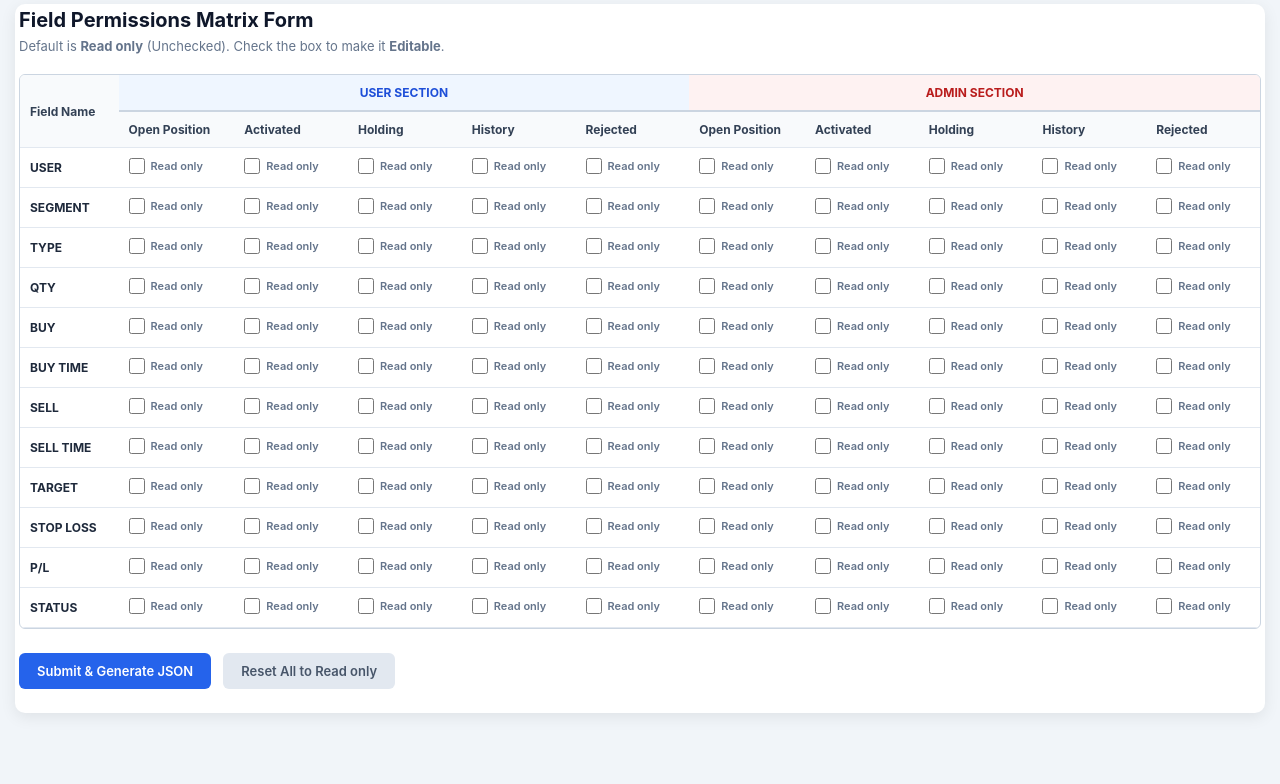
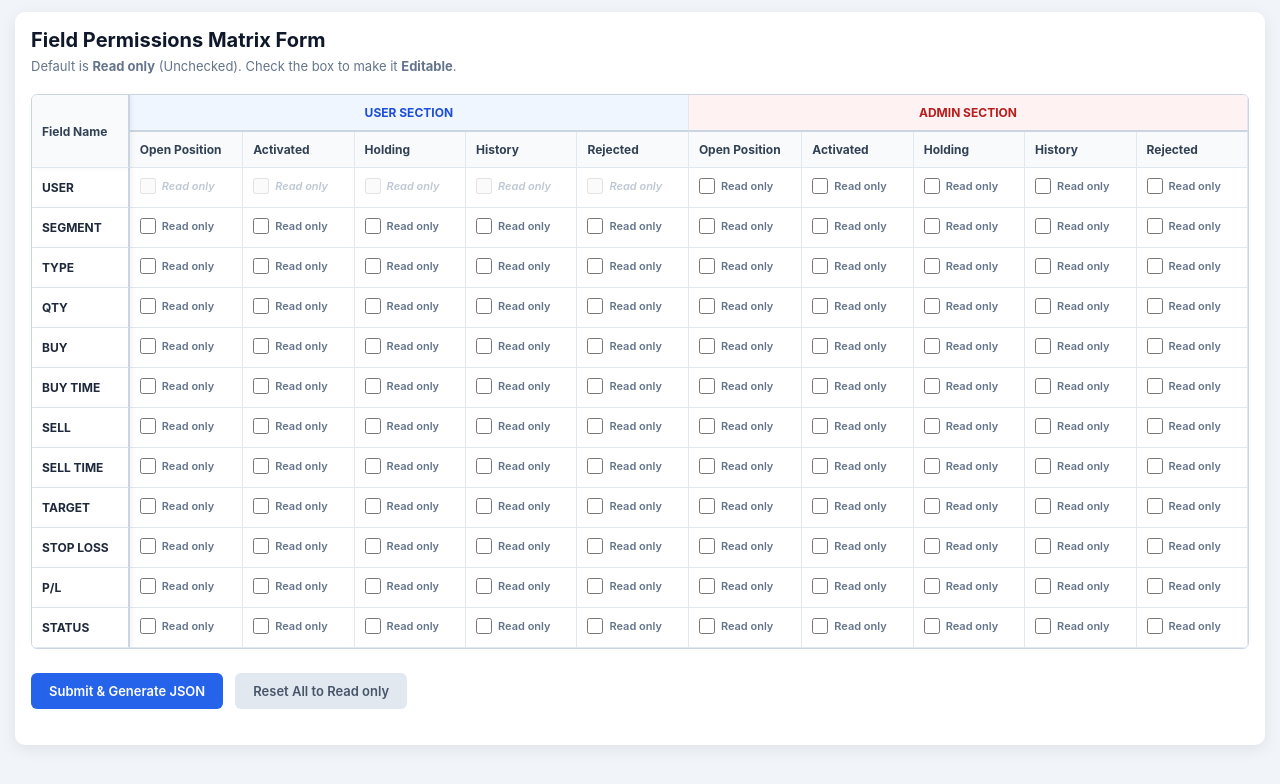
Before and after one commit to RajP7Jowa/raj, a plain HTML site: page form.html in a window 1280 px wide. Drawn offline with Linux system fonts and the light colour scheme.

Commit message:
Enhance form styling and functionality
Updated padding and table styles, added sticky column functionality, and improved checkbox handling.

```diff
--- a/form.html
+++ b/form.html
@@ -15,7 +15,7 @@
         body {
             background-color: #f1f5f9;
             color: #1e293b;
-            padding: 4px;
+            padding: 12px;
             display: flex;
             justify-content: center;
         }
@@ -26,7 +26,7 @@
             background: #ffffff;
             border-radius: 10px;
             box-shadow: 0 4px 16px rgba(0, 0, 0, 0.08);
-            padding: 4px;
+            padding: 16px;
         }
 
         h2 {
@@ -46,11 +46,13 @@
             margin-bottom: 24px;
             border: 1px solid #cbd5e1;
             border-radius: 6px;
+            max-width: 100%;
         }
 
         table {
             width: 100%;
-            border-collapse: collapse;
+            border-collapse: separate;
+            border-spacing: 0;
             font-size: 12px;
             text-align: left;
         }
@@ -58,13 +60,30 @@
         th, td {
             padding: 10px 10px;
             border-bottom: 1px solid #e2e8f0;
+            border-right: 1px solid #e2e8f0;
             white-space: nowrap;
+            background-color: #ffffff;
         }
 
         th {
             background-color: #f8fafc;
             color: #334155;
             font-weight: 700;
+        }
+
+        /* Freeze (Sticky) First Column */
+        th.sticky-col, td.sticky-col {
+            position: sticky;
+            left: 0;
+            z-index: 3;
+            background-color: #f8fafc;
+            border-right: 2px solid #cbd5e1;
+            box-shadow: 2px 0 5px rgba(0,0,0,0.05);
+        }
+
+        td.sticky-col {
+            background-color: #ffffff;
+            z-index: 2;
         }
 
         .super-header {
@@ -98,6 +117,16 @@
             cursor: pointer;
         }
 
+        /* Disabled row / container styling */
+        .check-container.is-disabled {
+            cursor: not-allowed;
+            opacity: 0.6;
+        }
+
+        .check-container input[type="checkbox"]:disabled {
+            cursor: not-allowed;
+        }
+
         .status-text {
             font-size: 11px;
             font-weight: 600;
@@ -107,6 +136,11 @@
 
         .status-text.editable {
             color: #15803d;
+        }
+
+        .status-text.locked {
+            color: #94a3b8;
+            font-style: italic;
         }
 
         .btn-container {
@@ -170,19 +204,19 @@
             <table>
                 <thead>
                     <tr>
-                        <th rowspan="2">Field Name</th>
+                        <th rowspan="2" class="sticky-col">Field Name</th>
                         <th colspan="5" class="super-header user-group">USER SECTION</th>
                         <th colspan="5" class="super-header admin-group">ADMIN SECTION</th>
                     </tr>
                     <tr>
-                        <!-- User Columns with History next to Holding -->
+                        <!-- User Columns -->
                         <th>Open Position</th>
                         <th>Activated</th>
                         <th>Holding</th>
                         <th>History</th>
                         <th>Rejected</th>
 
-                        <!-- Admin Columns with History next to Holding -->
+                        <!-- Admin Columns -->
                         <th>Open Position</th>
                         <th>Activated</th>
                         <th>Holding</th>
@@ -222,7 +256,6 @@
         "STATUS"
     ];
 
-    // Added History directly beside Holding
     const columns = [
         { section: "User", tab: "Open Position" },
         { section: "User", tab: "Activated" },
@@ -242,19 +275,27 @@
     // Build Table Rows
     fields.forEach((field, fIdx) => {
         const tr = document.createElement("tr");
-        let html = `<td><strong>${field}</strong></td>`;
+        let html = `<td class="sticky-col"><strong>${field}</strong></td>`;
 
         columns.forEach((col, cIdx) => {
             const checkId = `chk_${fIdx}_${cIdx}`;
+
+            // Disable User section for 'USER' field
+            const isUserFieldLocked = (field === "USER" && col.section === "User");
+            const disabledAttr = isUserFieldLocked ? "disabled" : "";
+            const disabledClass = isUserFieldLocked ? "is-disabled" : "";
+            const textClass = isUserFieldLocked ? "locked" : "";
+
             html += `
                 <td>
-                    <label class="check-container" for="${checkId}">
+                    <label class="check-container ${disabledClass}" for="${checkId}">
                         <input type="checkbox" id="${checkId}"
                                data-field="${field}"
                                data-section="${col.section}"
                                data-tab="${col.tab}"
+                               ${disabledAttr}
                                onchange="onCheckChange(this)">
-                        <span class="status-text" id="lbl_${checkId}">Read only</span>
+                        <span class="status-text ${textClass}" id="lbl_${checkId}">Read only</span>
                     </label>
                 </td>
             `;
@@ -275,11 +316,13 @@
         }
     }
 
-    // Reset All back to Read Only
+    // Reset All back to Read Only (keeps disabled ones disabled)
     function resetAll() {
         document.querySelectorAll('input[type="checkbox"]').forEach(chk => {
-            chk.checked = false;
-            onCheckChange(chk);
+            if (!chk.disabled) {
+                chk.checked = false;
+                onCheckChange(chk);
+            }
         });
         document.getElementById("jsonOutput").style.display = "none";
         document.getElementById("copyBtn").style.display = "none";
@@ -321,16 +364,13 @@
             const section = chk.getAttribute("data-section");
             const tab = chk.getAttribute("data-tab");
 
-            // Checkbox checked = Editable, Unchecked = Read only
             result.permissions[field][section][tab] = chk.checked ? "Editable" : "Read only";
         });
 
         const jsonString = JSON.stringify(result, null, 2);
 
-        // Output to Browser Console (for dev checking)
         console.log("Submitted Configuration JSON:", result);
 
-        // Display in UI
         const outputPre = document.getElementById("jsonOutput");
         outputPre.textContent = jsonString;
         outputPre.style.display = "block";
```
